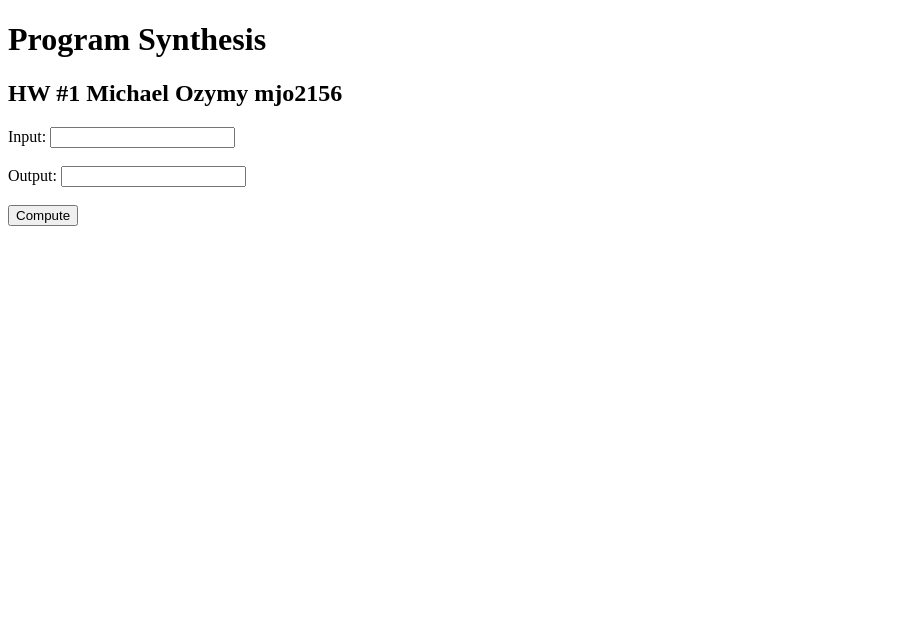
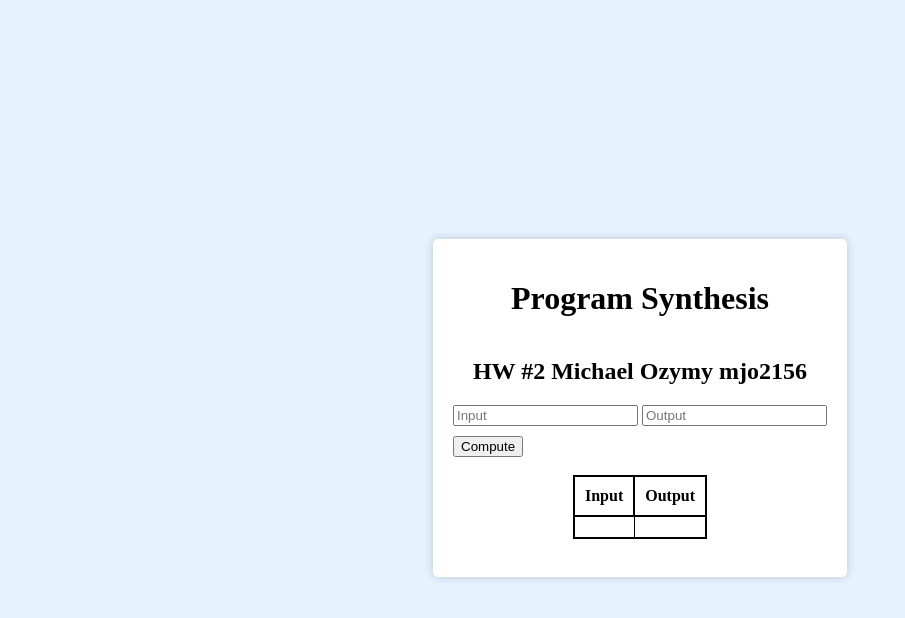
Before and after one commit to mjo2156/BC3997_mjo2156, a plain HTML site: page HW1.html in a window 1280 px wide. Both pictures are taken after a click on the button "Compute". Shown: the whole page, without its empty margins (0-905 px from the left). Drawn offline with Linux system fonts and the light colour scheme.

Commit message:
HTML fix

```diff
--- a/HW1.html
+++ b/HW1.html
@@ -2,20 +2,82 @@
 <html>
   <head>
     <script src="source.js"></script>
+    <style>
+      table {
+        border-collapse: collapse;
+        border: 2px solid black;
+      }
+
+      th {
+        border: 2px solid black;
+        padding: 10px;
+      }
+
+      td {
+        border: 1px solid black;
+        padding: 10px;
+      }
+
+      body {
+        display: flex;
+        justify-content: center;
+        align-items: center;
+        height: 100vh;
+        background-color: #e6f3ff;
+      }
+      .container {
+        background-color: #ffffff;
+        box-shadow: 0 0 10px 0 rgba(0, 0, 0, 0.2);
+        padding: 20px;
+        border-radius: 5px;
+        display: flex;
+        flex-direction: column;
+        justify-content: center;
+        align-items: center;
+      }
+      input {
+        margin-bottom: 10px;
+      }
+    </style>
   </head>
   <body>
-    <h1>Program Synthesis</h1>
-    <h2>HW #1 Michael Ozymy mjo2156</h2>
-    Input: <input type="text" id="input"/><br><br>
-    Output: <input type="text" id="out"/><br><br>
-    <button id="runButton">Compute</button><br><br>
-    <div id="output"></div>
+    <div class="container">
+      <h1>Program Synthesis</h1>
+      <h2>HW #2 Michael Ozymy mjo2156</h2>
+      <div>
+        <input type="text" id="input" placeholder="Input">
+        <input type="text" id="out" placeholder="Output"><br>
+        <button id="runButton">Compute</button>
+      </div>
+      <br>
+      <table>
+        <thead>
+          <tr>
+            <th>Input</th>
+            <th>Output</th>
+          </tr>
+        </thead>
+        <tbody id="io_table_body"></tbody>
+      </table><br>
+      <div id="output"></div>
+    </div>
 
     <script>
-      document.getElementById("runButton").addEventListener("click", function() {
+
+        document.getElementById("runButton").addEventListener("click", function() {
+        const cb = document.querySelector('#accept');
+
         var input = document.getElementById("input").value;
-        var out = document.getElementById("out").value;
-        var code = compute(input,out,0);
+        var output = document.getElementById("out").value;
+
+        var outputList = document.getElementById("io_table_body");
+        var row = outputList.insertRow();
+        var inputCell = row.insertCell(0);
+        inputCell.appendChild(document.createTextNode(input));
+        var outputCell = row.insertCell(1);
+        outputCell.appendChild(document.createTextNode(output));
+
+        var code = compute(input,output,0,0,10000);
         document.getElementById("output").innerHTML = code;
       });
     </script>
```
